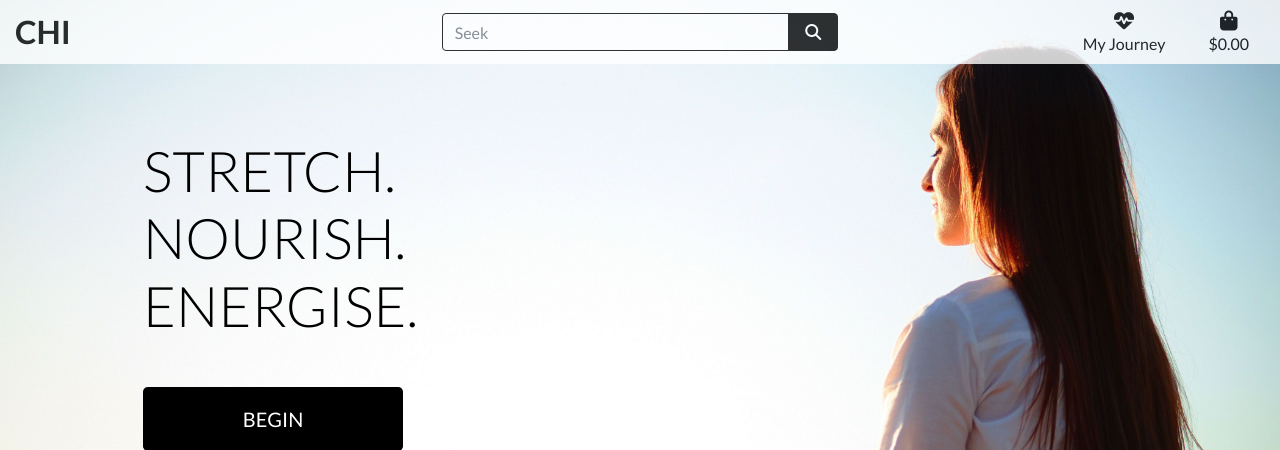
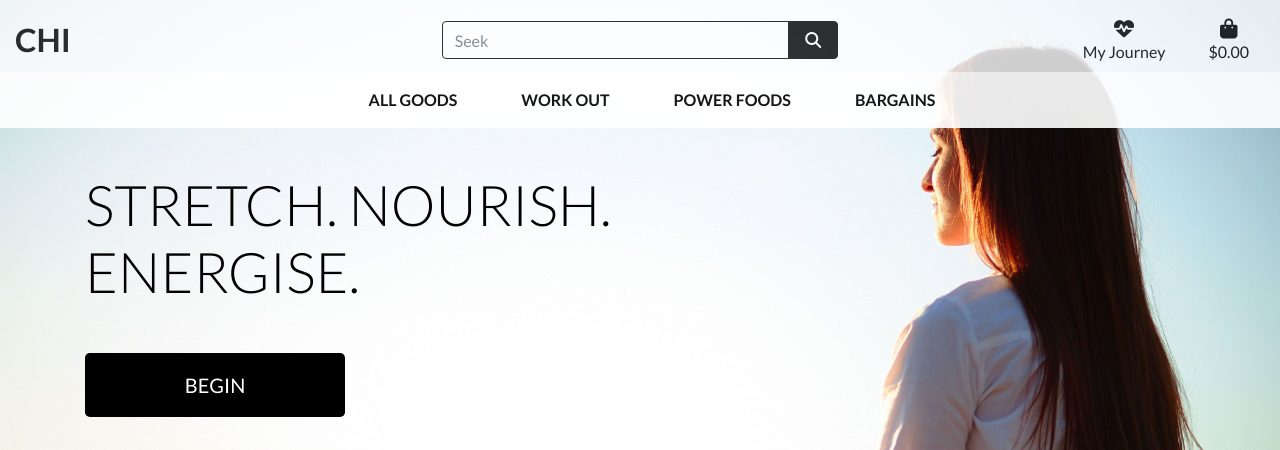
Before and after one commit to farahroslend/chi, a Django app: page / in a window 1280 px wide. Shown: the top 450 px of the page. Run offline with Django 3.2, Linux system fonts and the light colour scheme; some libraries are stand-ins or nearby versions.

Commit message:
added mobile response for nav bar, product categories in navbar

```diff
--- a/static/css/base.css
+++ b/static/css/base.css
@@ -56,6 +56,10 @@ body {
     border: 1px solid black !important;
 }
 
+div.laptop-screen-navbar
+
+
+
 /* -------------------------------- Media Queries */
 
 /* Slightly larger container on xl screens */
@@ -78,4 +82,8 @@ body {
     .header-container {
         padding-top: 164px;
     }
+
+    div.laptop-screen-navbar {
+    display: none; !important;
+    }
 }
--- a/templates/base.html
+++ b/templates/base.html
@@ -44,7 +44,7 @@
 
 <body>
 <header class = "container-fluid fixed-top">
-    <div  id="topnav" class="row bg-white" style="opacity:0.8;">
+    <div  id="topnav" class="row bg-white laptop-screen-navbar pt-lg-2 d-none d-lg-flex" style="opacity:0.8;">
        <div class="col-12 col-lg-4 my-auto py-1 py-lg-0 text-center text-lg-left">
        <h2 class="logo-font text-black my-0"><strong>Chi</strong></h2>
        </div>
@@ -64,7 +64,7 @@
         </form>
        </div>
 
-       <div class="col-12 col-lg-4 my-auto py-1 py-lg-0">
+       <div class="col-12 col-lg-4 my-auto py-1 py-lg-0" style="opacity:1; !important;">
             <ul class="list-inline list-unstyled text-center text-lg-right my-0">
                 <li class="list-inline-item dropdown">
                     <a class="text-black nav-link" href="#" id="user-options" data-toggle="dropdown" aria-haspopup="true" aria-expanded="false">
@@ -76,11 +76,17 @@
                     <div class="dropdown-menu border-0" aria-labelledby="user-options">
                         {% if request.user.is_authenticated %}
                             {% if request.user.is_superuser %}
+                                <br>
+                                <br>
                                 <a href="" class="dropdown-item">Product Management </a>
                             {% endif %}
+                                <br>
+                                <br>
                                 <a href="" class="dropdown-item">My Profile </a>
                                 <a href="{% url 'account_logout' %}" class="dropdown-item">Logout</a>
                         {% else %}
+                            <br>
+                            <br>
                             <a href="{% url 'account_signup' %}" class="dropdown-item"> Sign up </a>
                             <a href="{% url 'account_login' %}" class="dropdown-item"> Log in </a>
                         {% endif %}
@@ -103,6 +109,15 @@
             </ul>
        </div>
     </div>
+    <div class="row bg-white" style="opacity:0.91;">
+        <nav class="navbar navbar-expand-lg navbar-light w-100">
+            <button class="navbar-toggler" type="button" data-toggle="collapse" data-target="#main-nav" aria-controls="main-nav" aria-expanded="false" aria-label="Toggle navigation">
+                <span class="navbar-toggler-icon"></span>
+            </button>
+            {% include 'includes/mobile-top-header.html' %}
+            {% include 'includes/main-nav.html' %}
+        </nav>
+    </div>
 </header>
 {% if messages %}
 <div class="message-container"></div>
--- /dev/null
+++ b/templates/includes/main-nav.html
@@ -0,0 +1,51 @@
+
+<div class="collapse navbar-collapse" id="main-nav">
+    <ul class="navbar-nav w-auto mx-auto">
+        <li class="nav-item dropdown">
+            <a class="logo-font font-weight-bold nav-link text-black mr-5" href="#" id="all-products-link" data-toggle="dropdown" aria-haspopup="true" aria-expanded="false">
+                All Goods
+            </a>
+            <div class="dropdown-menu border-0" aria-labelledby="all-products-link">
+                <a href="" class="dropdown-item">By Price</a>
+                <a href="" class="dropdown-item ">By Rating</a>
+                <a href="" class="dropdown-item ">By Category</a>
+                <a href="" class="dropdown-item">All Products</a>
+            </div>
+        </li>
+
+        <li class="nav-item dropdown">
+            <a class="logo-font font-weight-bold nav-link text-black mr-5" href="#" id="clothing-link" data-toggle="dropdown" aria-haspopup="true" aria-expanded="false">
+                Work Out
+            </a>
+            <div class="dropdown-menu border-0" aria-labelledby="clothing-link">
+                <a href="" class="dropdown-item">Sports Apparel</a>
+                <a href="" class="dropdown-item">Weight Lifting</a>
+                <a href="" class="dropdown-item">Yoga</a>
+                <a href="" class="dropdown-item">All Gears</a>
+            </div>
+        </li>
+
+        <li class="nav-item dropdown">
+            <a class="logo-font font-weight-bold nav-link text-black mr-5" href="#" id="homeware-link" data-toggle="dropdown" aria-haspopup="true" aria-expanded="false">
+                Power Foods
+            </a>
+            <div class="dropdown-menu border-0" aria-labelledby="homeware-link">
+                <a href="" class="dropdown-item">Detox Tea</a>
+                <a href="" class="dropdown-item">Vitamins &amp; Minerals</a>
+                <a href="" class="dropdown-item">All Boosters</a>
+            </div>
+        </li>
+
+        <li class="nav-item dropdown">
+            <a class="logo-font font-weight-bold nav-link text-black" href="#" id="specials-link" data-toggle="dropdown" aria-haspopup="true" aria-expanded="false">
+                Bargains
+            </a>
+            <div class="dropdown-menu border-0" aria-labelledby="specials-link">
+                <a href="" class="dropdown-item">New Stuff</a>
+                <a href="" class="dropdown-item">Steals</a>
+                <a href="" class="dropdown-item">Clearance</a>
+                <a href="" class="dropdown-item">All Offers</a>
+            </div>
+        </li>
+    </ul>
+</div>
--- /dev/null
+++ b/templates/includes/mobile-top-header.html
@@ -0,0 +1,56 @@
+<li class="list-inline-item">
+    <a class="text-black nav-link d-block d-lg-none justify-content-center" href="#" id="mobile-search" data-toggle="dropdown" aria-haspopup="true" aria-expanded="false">
+        <div class="text-center">
+            <div><i class="fas fa-search fa-lg"></i></div>
+            <p class="my-0">Search</p>
+        </div>
+    </a>
+    <div class="dropdown-menu border-0 w-100 p-3 rounded-12 my-0" aria-labelledby="mobile-search">
+        <form class="form" method="GET" action="">
+            <div class="input-group w-100">
+                <input class="form-control border border-black rounded-0" type="text" name="q" placeholder="Search our site">
+                <div class="input-group-append">
+                    <button class="form-control form-control btn btn-black border border-black rounded-12" type="submit">
+                        <span class="icon">
+                            <i class="fas fa-search"></i>
+                        </span>
+                    </button>
+                </div>
+            </div>
+        </form>
+    </div>
+</li>
+<li class="list-inline-item dropdown">
+    <a class="text-black nav-link d-block d-lg-none" href="#" id="user-options" data-toggle="dropdown" aria-haspopup="true" aria-expanded="false">
+        <div class="text-center">
+            <div><i class="fas fa-heartbeat fa-lg"></i></div>
+            <p class="my-0">My Journey</p>
+        </div>
+    </a>
+    <div class="dropdown-menu border-0" aria-labelledby="user-options">
+        {% if request.user.is_authenticated %}
+            {% if request.user.is_superuser %}
+                <a href="{% url 'account_logout' %}" class="dropdown-item">Product Management</a>
+            {% endif %}
+            <a href="{% url 'profile' %}" class="dropdown-item">My Profile</a>
+            <a href="{% url 'account_logout' %}" class="dropdown-item">Logout</a>
+        {% else %}
+            <a href="{% url 'account_signup' %}" class="dropdown-item">Register</a>
+            <a href="{% url 'account_login' %}" class="dropdown-item">Login</a>
+        {% endif %}
+    </div>
+</li>
+<li class="list-inline-item">
+    <a class="{% if grand_total %}text-primary font-weight-bold{% else %}text-black{% endif %} nav-link d-block d-lg-none" href="">
+        <div class="text-center">
+            <div><i class="fas fa-shopping-bag fa-lg"></i></div>
+            <p class="my-0">
+                {% if grand_total %}
+                    ${{ grand_total|floatformat:2 }}
+                {% else %}
+                    $0.00
+                {% endif %}
+            </p>
+        </div>
+    </a>
+</li>
```
